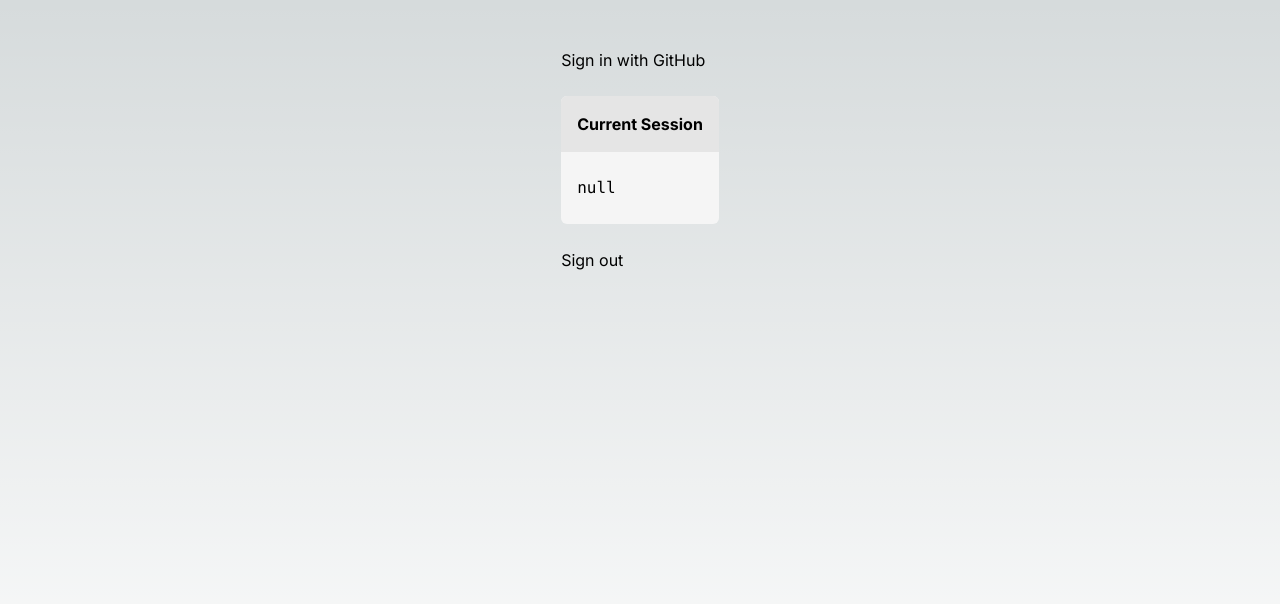
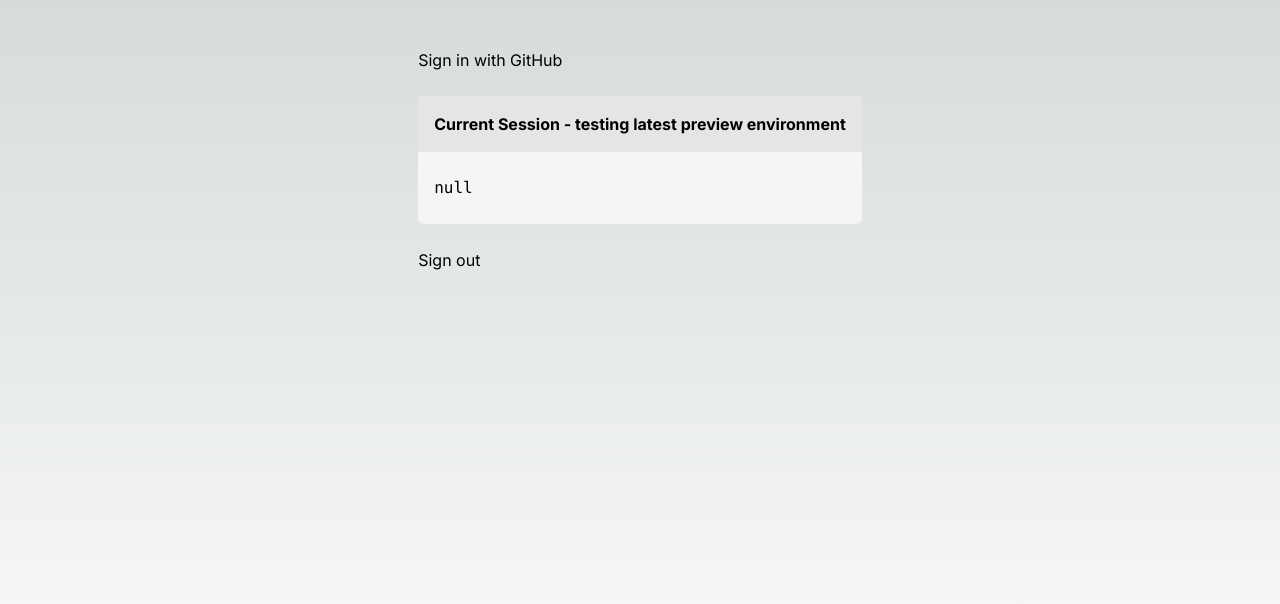
Before and after one commit to Jmen/infrastructure-template, a Next.js app: page / in a window 1280 px wide. Shown: the top 604 px of the page. Built offline with nearby package versions, Linux system fonts and the light colour scheme; no server answers.

Commit message:
ci: testing latest preview environment

```diff
--- a/src/app/page.tsx
+++ b/src/app/page.tsx
@@ -10,7 +10,7 @@ export default async function Home() {
             <SignIn/>
             <div className="flex flex-col rounded-md bg-neutral-100">
                 <div className="p-4 font-bold rounded-t-md bg-neutral-200">
-                    Current Session
+                    Current Session - testing latest preview environment
                 </div>
                 <pre className="py-6 px-4 whitespace-pre-wrap break-all">
                     {JSON.stringify(session, null, 2)}
```
